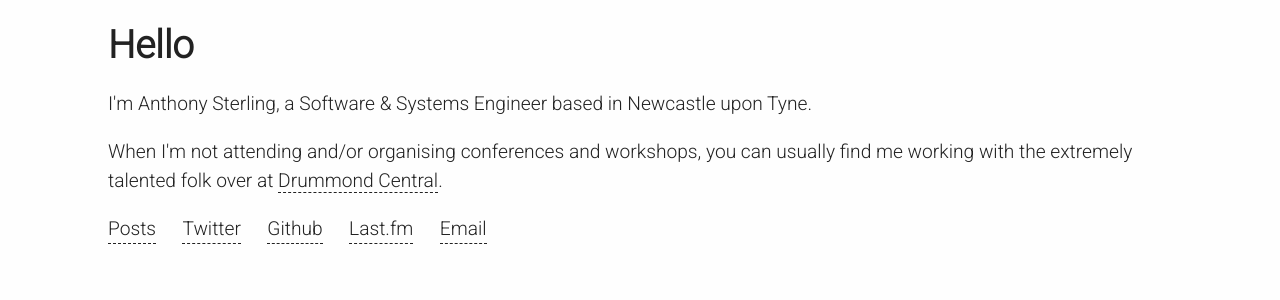
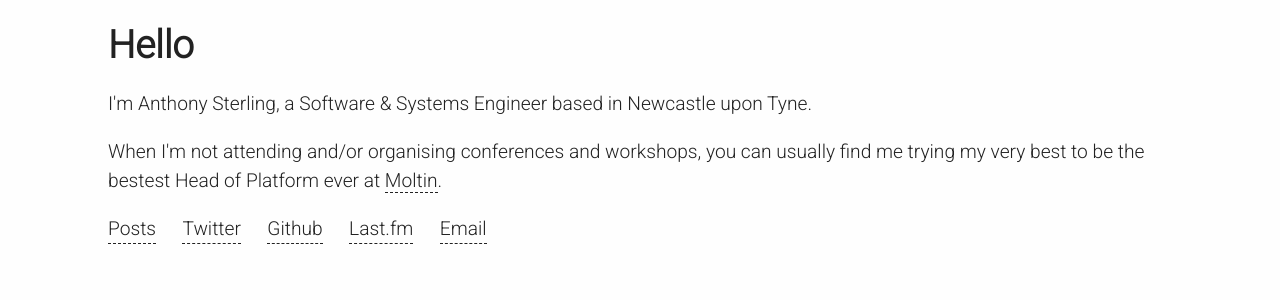
Before and after one commit to anthonysterling/anthonysterling.github.com, a Jekyll site: the page built from index.html, in a window 1280 px wide. Shown: the top 300 px of the page. Built offline with Jekyll 4.4.1, drawn with Linux system fonts in a browser that asks for light colours.

Commit message:
Moltin yo.

```diff
--- a/index.html
+++ b/index.html
@@ -6,7 +6,7 @@ title: Hello
     <div class="small-11 small-centered columns">
         <h1>{{ page.title }}</h1>
         <p>I'm Anthony Sterling, a Software &amp; Systems Engineer based in Newcastle upon Tyne.</p>
-        <p>When I'm not attending and/or organising conferences and workshops, you can usually find me working with the extremely talented folk over at <a href="http://drummondcentral.co.uk/">Drummond Central</a>.</p>
+        <p>When I'm not attending and/or organising conferences and workshops, you can usually find me trying my very best to be the bestest Head of Platform ever at <a href="https://moltin.com/">Moltin</a>.</p>
     </div>
 </div>
 <div class="row">
```
